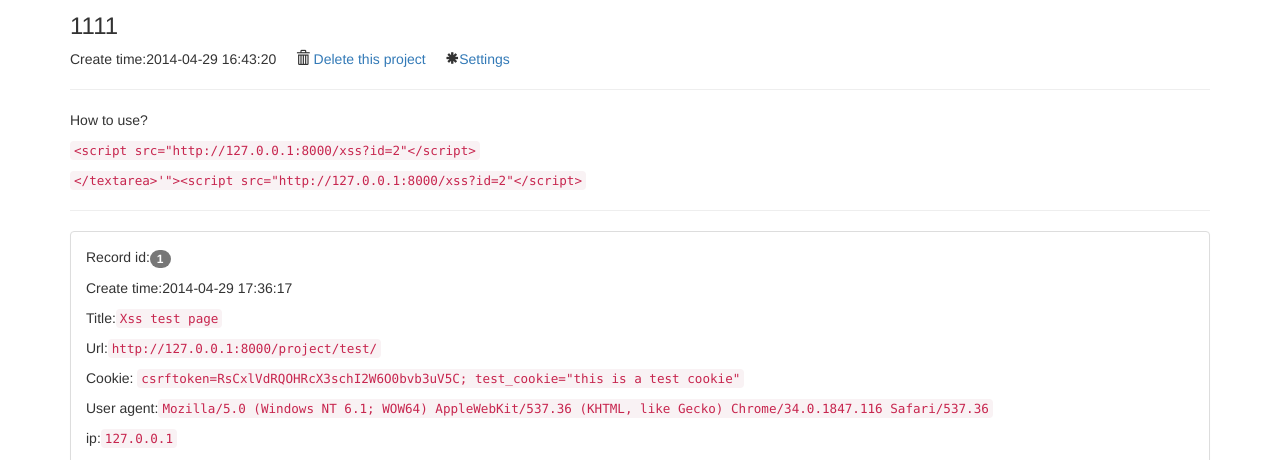
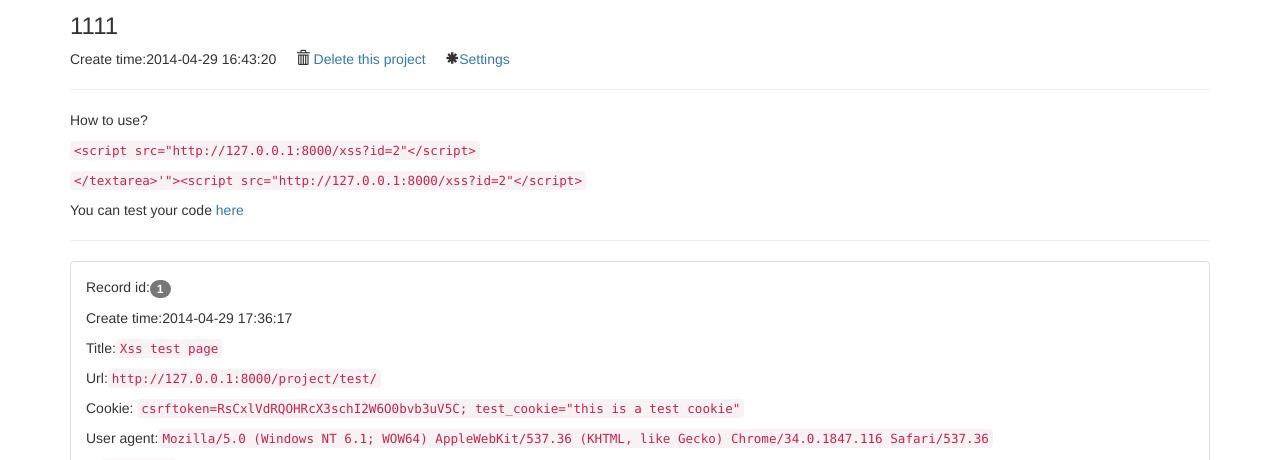
Before and after one commit to virusdefender/xsser, a Django app: page /project/?id=2 in a window 1280 px wide. Shown: the part 78-538 px from the top of the page. Run offline with Django 3.2, Linux system fonts and the light colour scheme; a user stored in the database is signed in; data comes from the database, SQL or seed files in the repository; both versions use the stored data as it was after the commit; parts of the project's set-up code (start-up, migrations or seed data) failed here and were passed over; some libraries are stand-ins or nearby versions.

Commit message:
add xss test

```diff
--- a/core/views.py
+++ b/core/views.py
@@ -3,7 +3,7 @@ import json
 from django.contrib.auth.models import User
 from django.contrib.auth.decorators import login_required
 from django.http import HttpResponse, Http404, HttpResponseRedirect, HttpResponseForbidden
-from django.shortcuts import render, redirect
+from django.shortcuts import render, redirect, render_to_response
 from xsser.settings import BASE_URL
 from .models import XssProject, Record
 
@@ -15,7 +15,7 @@ def create_project(request):
     else:
         title = request.POST.get("title")
         if not title:
-            return render(request, "info.html", {"info": "请填写标题"})
+            return HttpResponse("Please input title")
         if len(title) > 25:
             title = title[:25]
         p = XssProject.objects.create(user=request.user, title=title)
@@ -121,3 +121,9 @@ def project_settings(request, project_id):
 
         p.save()
         return HttpResponseRedirect("/project/settings/%s/" % p.id)
+
+
+def func_test(request):
+    response = render_to_response("core/func_test.html", {})
+    response.set_cookie("test_cookie", "this is a test cookie")
+    return response
--- a/templates/_nav_bar.html
+++ b/templates/_nav_bar.html
@@ -17,7 +17,6 @@
                 {% if user.is_authenticated %}
                 <li class="dropdown">
                     <a href="#" class="dropdown-toggle" data-toggle="dropdown">{{ user.username }}
-                        <span class="glyphicon glyphicon-comment" id="message_icon" style="display:none;"></span>
                         <b class="caret"></b></a>
                     <ul class="dropdown-menu">
                         <li><a href="/my_projects/">My projects</a></li>
--- a/templates/core/project_detail.html
+++ b/templates/core/project_detail.html
@@ -18,6 +18,7 @@
                 <p>How to use?</p>
                 <p><code>&ltscript src="{{ base_url }}xss?id={{ project.id }}"&lt/script&gt</code></p>
                 <p><code>&lt/textarea&gt'"&gt&ltscript src="{{ base_url }}xss?id={{ project.id }}"&lt/script&gt</code></p>
+                <p>You can test your code <a href="/project/test/" target="_blank">here</a></p>
             </div>
         </div>
         <hr/>
--- a/templates/core/project_settings.html
+++ b/templates/core/project_settings.html
@@ -4,6 +4,7 @@
 {% block body %}
 {% include "_nav_bar.html" %}
 <div class="container">
+    <h3>Project {{ project.title }} settings</h3><hr/>
     <div class="project_settings">
         <form action="/project/settings/{{ project.id }}/" method="post">
             {% csrf_token %}
--- a/xsser/urls.py
+++ b/xsser/urls.py
@@ -22,6 +22,7 @@ urlpatterns = patterns('',
     url(r'^get_cookie/$', 'core.views.get_cookie', name="get_cookie"),
     url(r'^my_projects/$', 'core.views.my_projects', name="my_projects"),
     url(r'^project/settings/(?P<project_id>\d+)/$', 'core.views.project_settings', name="project_settings"),
+    url(r'^project/test/', 'core.views.func_test', name="func_test"),
 
     url('^login/$', 'account.views.login', name="login"),
     url(r'^register/$', 'account.views.register', name="register"),
```
Also changed, not shown: templates/core/func_test.html (added, +20 -0 lines), db.db.
